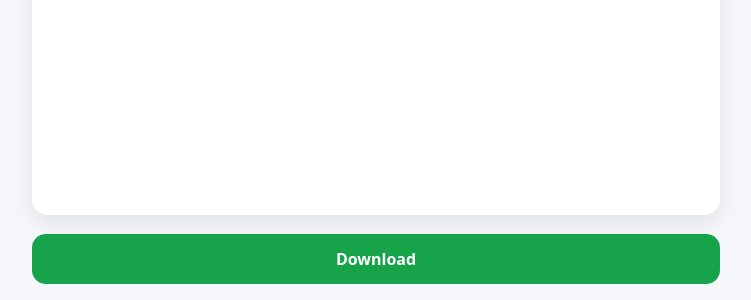
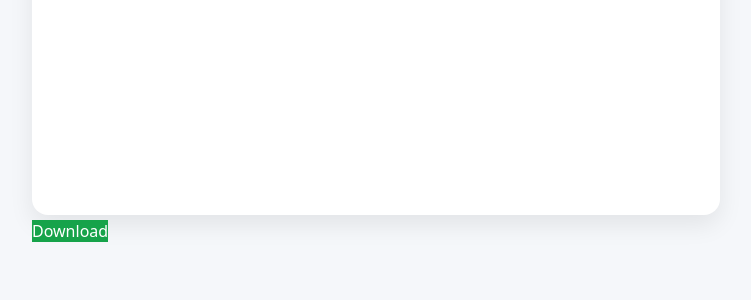
Before and after one commit to RizkiFajarF/hexagon-twibonnize.github.io, a plain HTML site: page index.html in a window 1280 px wide. Shown: the part 842-1142 px from the top of the page, without its empty margins (264-1015 px from the left). After the commit the page ends 1100 px from the top, so only its background shows below. Drawn offline with Linux system fonts and the light colour scheme.

Commit message:
Update index.html

```diff
--- a/index.html
+++ b/index.html
@@ -18,10 +18,11 @@
 
 <canvas id="canvas" width="1080" height="1080"></canvas>
 <br>
-<button id="download" download="pembangunan-desa.png">Download</button>
+<a id="download" download="pembangunan-desa.png">Download
 
 
 
 <script src="script.js"></script>
 </body>
+
 </html>
```
